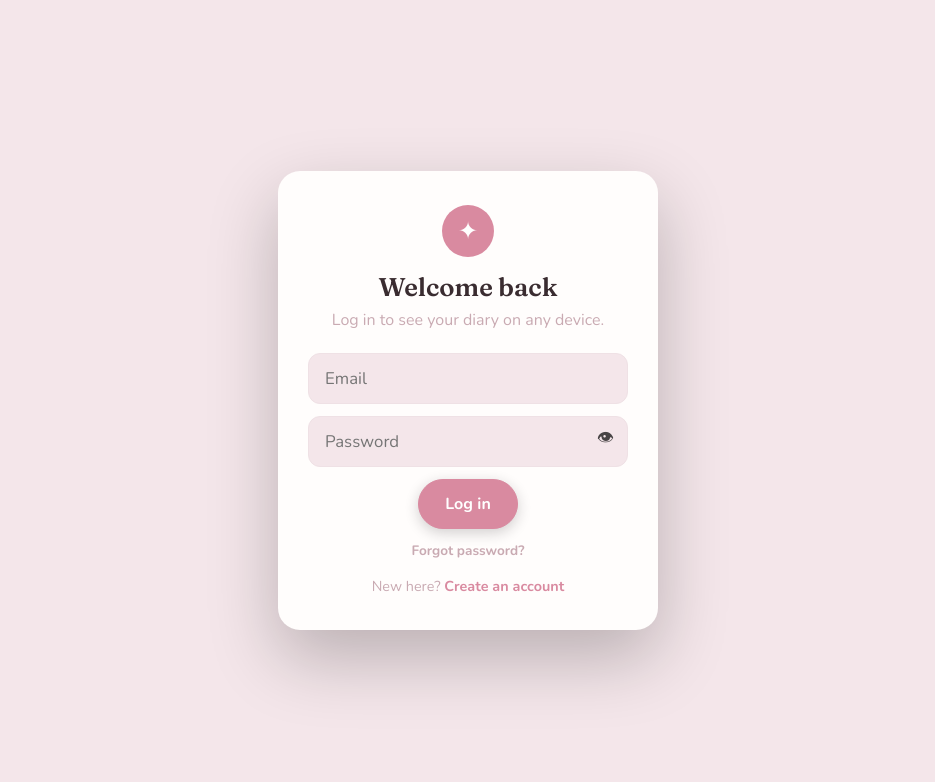
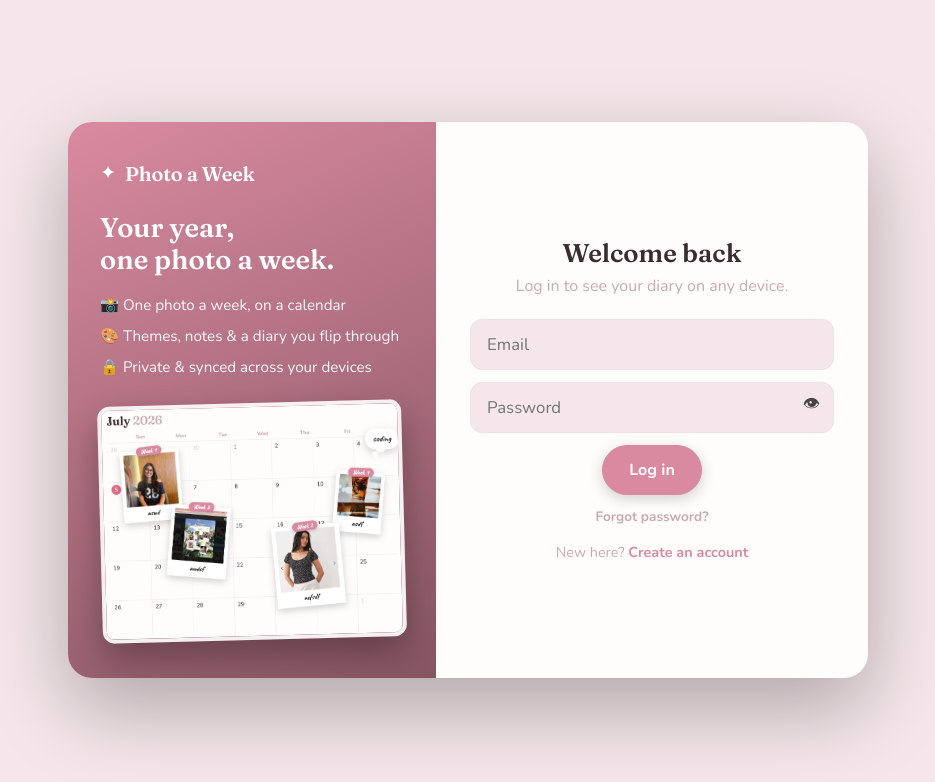
Before and after one commit to Sriashch/photo-a-week, a plain HTML site: page index.html in a window 1280 px wide. Shown: the whole page, without its empty margins (172-1107 px from the left). Drawn offline with nearby package versions, Linux system fonts and the light colour scheme.

Commit message:
Two-panel welcome screen: app pitch + screenshot alongside the form

```diff
--- a/css/styles.css
+++ b/css/styles.css
@@ -382,11 +382,33 @@ body.diary-on .polaroid, body.diary-on .cloud { cursor: default; }
   background: var(--paper); padding: 20px;
 }
 .auth-scrim[hidden] { display: none; }
-.auth-card {
-  width: 100%; max-width: 380px; background: var(--board); color: var(--ink);
-  border-radius: 22px; padding: 34px 30px; text-align: center;
-  box-shadow: 0 28px 70px rgba(0,0,0,0.24); animation: panelIn .28s ease;
+
+/* two-panel card: pitch on the left, form on the right */
+.auth-card.two-panel {
+  display: flex; width: 100%; max-width: 800px; overflow: hidden;
+  background: var(--board); color: var(--ink);
+  border-radius: 24px; box-shadow: 0 30px 80px rgba(0,0,0,0.28);
+  animation: panelIn .3s ease;
 }
+
+.auth-pitch {
+  flex: 1 1 46%; padding: 38px 32px; color: #fff;
+  background: linear-gradient(155deg, var(--accent), color-mix(in srgb, var(--accent) 62%, #000));
+  display: flex; flex-direction: column;
+}
+.auth-pitch .brand { color: #fff; margin-bottom: 26px; }
+.auth-pitch .brand-mark, .auth-pitch .brand-name { color: #fff; }
+.pitch-title { font-family: 'Fraunces', serif; font-weight: 600; font-size: 1.7rem; line-height: 1.15; margin-bottom: 20px; }
+.pitch-list { list-style: none; display: flex; flex-direction: column; gap: 11px; margin-bottom: 26px; }
+.pitch-list li { font-size: .95rem; opacity: .95; }
+.pitch-shot { margin-top: auto; }
+.pitch-shot img {
+  width: 100%; border-radius: 12px; display: block;
+  box-shadow: 0 16px 34px rgba(0,0,0,0.3); transform: rotate(-1.5deg);
+  border: 4px solid rgba(255,255,255,0.9);
+}
+
+.auth-side { flex: 1 1 54%; padding: 40px 34px; display: flex; flex-direction: column; justify-content: center; text-align: center; }
 .auth-card h2 { font-family: 'Fraunces', serif; font-weight: 600; font-size: 1.6rem; margin-bottom: 6px; }
 .auth-card .ob-input { text-align: left; margin-bottom: 12px; }
 .auth-error {
@@ -394,6 +416,13 @@ body.diary-on .polaroid, body.diary-on .cloud { cursor: default; }
   border-radius: 10px; padding: 8px 12px; font-size: .86rem; margin-bottom: 12px; text-align: left;
 }
 .auth-toggle { margin-top: 16px; color: var(--muted); font-size: .9rem; }
+
+/* on phones: hide the pitch panel, show just the form full-width */
+@media (max-width: 720px) {
+  .auth-card.two-panel { max-width: 400px; flex-direction: column; }
+  .auth-pitch { display: none; }
+  .auth-side { padding: 34px 28px; }
+}
 
 /* keep the app hidden behind the gate until logged in */
 body.logged-out .topbar,
--- a/index.html
+++ b/index.html
@@ -87,13 +87,24 @@
 
   <!-- ===== LOGIN GATE ===== -->
   <div class="auth-scrim" id="authScrim" hidden>
-    <div class="auth-card">
-      <div class="onboard-mark">✦</div>
-      <h2 id="authTitle">Welcome back</h2>
-      <p class="onboard-lead" id="authLead">Log in to see your diary on any device.</p>
-      <div id="authForm"></div>
-      <div id="authError" class="auth-error"></div>
-      <p class="auth-toggle" id="authToggle"></p>
+    <div class="auth-card two-panel">
+      <div class="auth-pitch">
+        <div class="brand"><span class="brand-mark">✦</span><span class="brand-name">Photo a Week</span></div>
+        <h3 class="pitch-title">Your year,<br>one photo a week.</h3>
+        <ul class="pitch-list">
+          <li>📸 One photo a week, on a calendar</li>
+          <li>🎨 Themes, notes &amp; a diary you flip through</li>
+          <li>🔒 Private &amp; synced across your devices</li>
+        </ul>
+        <div class="pitch-shot"><img src="screenshot.png" alt="A preview of Photo a Week"></div>
+      </div>
+      <div class="auth-side">
+        <h2 id="authTitle">Welcome back</h2>
+        <p class="onboard-lead" id="authLead">Log in to see your diary on any device.</p>
+        <div id="authForm"></div>
+        <div id="authError" class="auth-error"></div>
+        <p class="auth-toggle" id="authToggle"></p>
+      </div>
     </div>
   </div>
 
```
